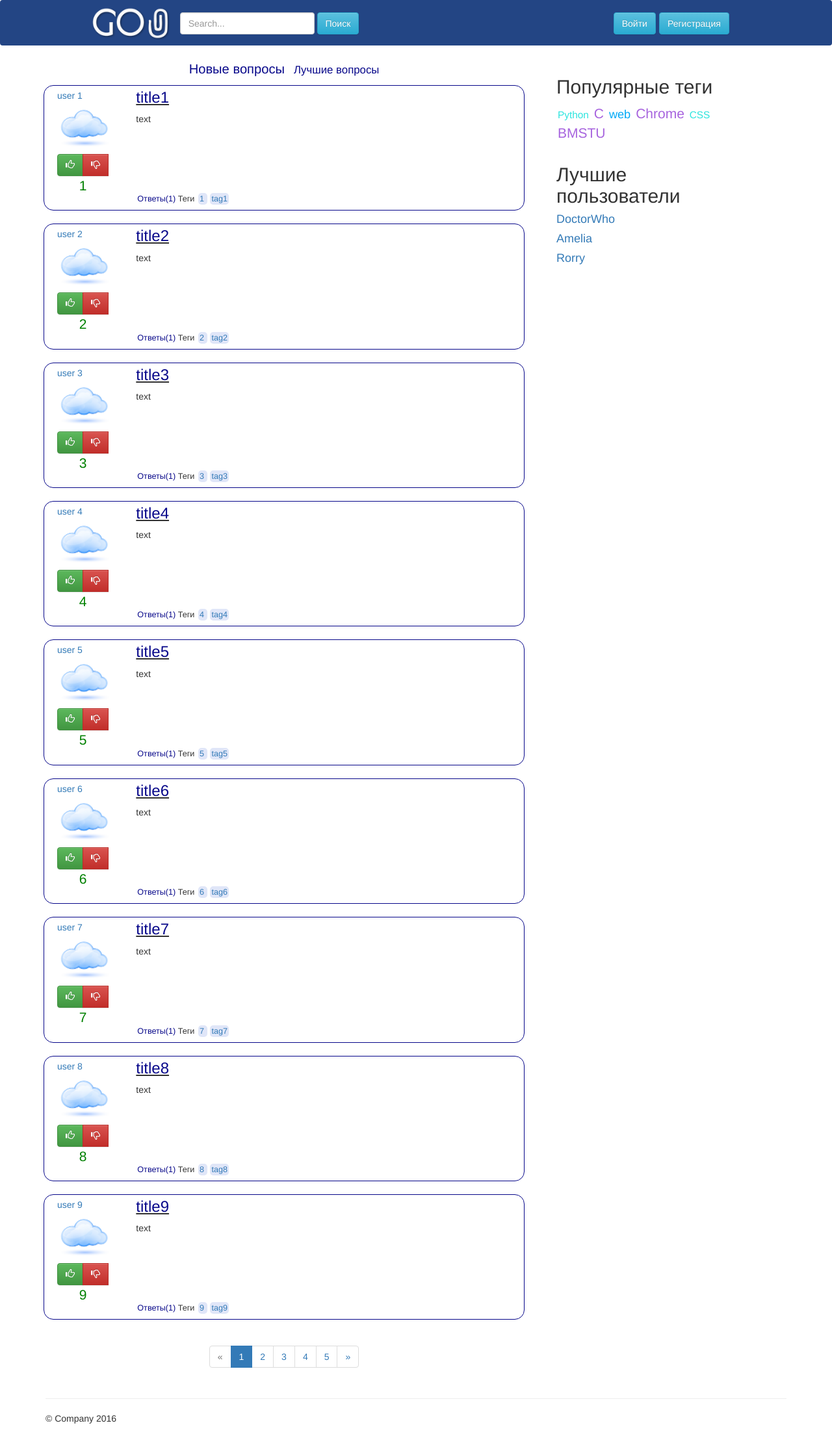
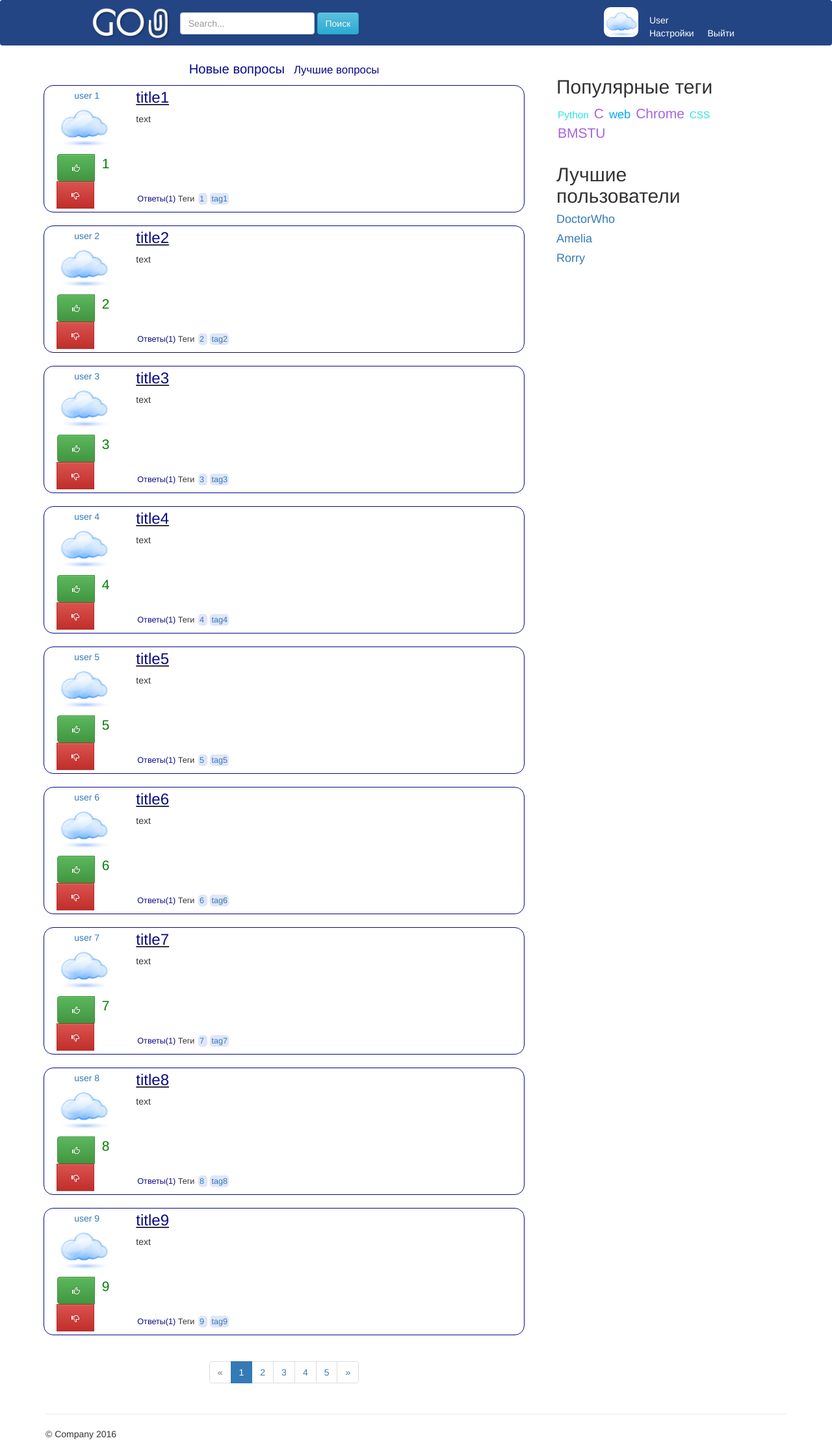
Before and after one commit to imabu/ask, a Django app: page / in a window 1280 px wide. Shown: the whole page at 65% size. Before the commit the page ends 2191 px from the top, so only its background shows below. Run offline with Django 3.2, Linux system fonts and the light colour scheme.

Commit message:
correcr htmls

```diff
--- a/templates/base.html
+++ b/templates/base.html
@@ -2,7 +2,7 @@
 <html lang="en">
 <head>
 <meta charset="utf-8">
-<title>{% block title %}base {% endblock %}</title>
+<title>{% block title %} base {% endblock %}</title>
 <meta name="viewport" content="width=device-width, initial-scale=1.0">
 <meta name="description" content="">
 <meta name="author" content="">
@@ -33,14 +33,7 @@
 
     <div class="col-md-3" >
         {% if isAuth%}
-        <form class="navbar-form" >
-           <div class="navbar-brand form-group">
-             <a href="../../login" class="btn btn-info">Войти</a>
-             <a href="../../signup" class="btn btn-info">Регистрация</a>
-           </div>
-        </form>
-        {% else %}
-        <p ><a class="navbar-brand" href=# >
+         <p ><a class="navbar-brand" href=# >
           <img id ="avatar" src="../../avatar.png" border="0", height="46",width="46", align="middle">
           </a> </p>
         <span  id="navbar-autho">User</span>
@@ -48,6 +41,13 @@
          <span id="navbar-autho"> <a style="color:#FFFFFF" href="../../settings" >Настройки </a> </span>
          <span id="navbar-autho"> <a style="color:#FFFFFF" href=# >Выйти</a> </span>
         </p>
+        {% else %}
+        <form class="navbar-form" >
+           <div class="navbar-brand form-group">
+             <a href="../../login" class="btn btn-info">Войти</a>
+             <a href="../../signup" class="btn btn-info">Регистрация</a>
+           </div>
+        </form>
         {% endif %}
     </div>
     </div>
--- a/templates/quest.html
+++ b/templates/quest.html
@@ -2,14 +2,14 @@
       <div>
        <div class="row" id="block-question" >
         <div class="col-md-2">
-          <a href=#><span>{{quest.author}}</span>
+         <div align="center"> <a href=#>{{quest.author}}</div>
           <p><img id="avatar"src="../../avatar.png" border="0", height="70",width="70"></p>
 	      <div class="btn-group" data-toggle="buttons" id="button-like">
             <button type="radio" class="btn btn-success" name="like" value="1">
-              <span class="glyphicon glyphicon-thumbs-up" ></span>
+              <span class="glyphicon glyphicon-thumbs-up btn-sm" ></span>
             </button>
             <button type="radio" class="btn btn-danger" name="dislike" value="1" >
-              <span class="glyphicon glyphicon-thumbs-down" ></span>
+              <span class="glyphicon glyphicon-thumbs-down btn-sm" ></span>
             </button>
             <div align="center" id="rating">{{quest.rating}}</div>
           </div>
--- a/templates/question.html
+++ b/templates/question.html
@@ -3,7 +3,8 @@
 {% block content %}
       <div class="row" id="question" >
         <div class="col-md-2">
-          <a href=#><span>{{question_details.author}}</span>
+          <div align="center"> <a href=#><div>{{question_details.author}}</div>
+
           <p><img id="avatar"src="../../avatar.png" border="0", height="70",width="70"></p>  </a>
           <div class="btn-group" data-toggle="buttons" id="button-like">
             <button type="radio" class="btn btn-success" name="like" value="1">
@@ -30,7 +31,7 @@
 {% if comment.isTrue %}
       <div class="row" id="answer_true" >
         <div class="col-md-2">
-          <a href=#><span>{{comment.author}}</span>
+         <div align="center"> <a href=#><div>{{comment.author}}</div>
           <p><img id="avatar"src="../../avatar.png" border="0", height="70",width="70"></p></a>
           <div class="btn-group" data-toggle="buttons" id="button-like">
             <button type="radio" class="btn btn-success" name="like" value="1">
```
